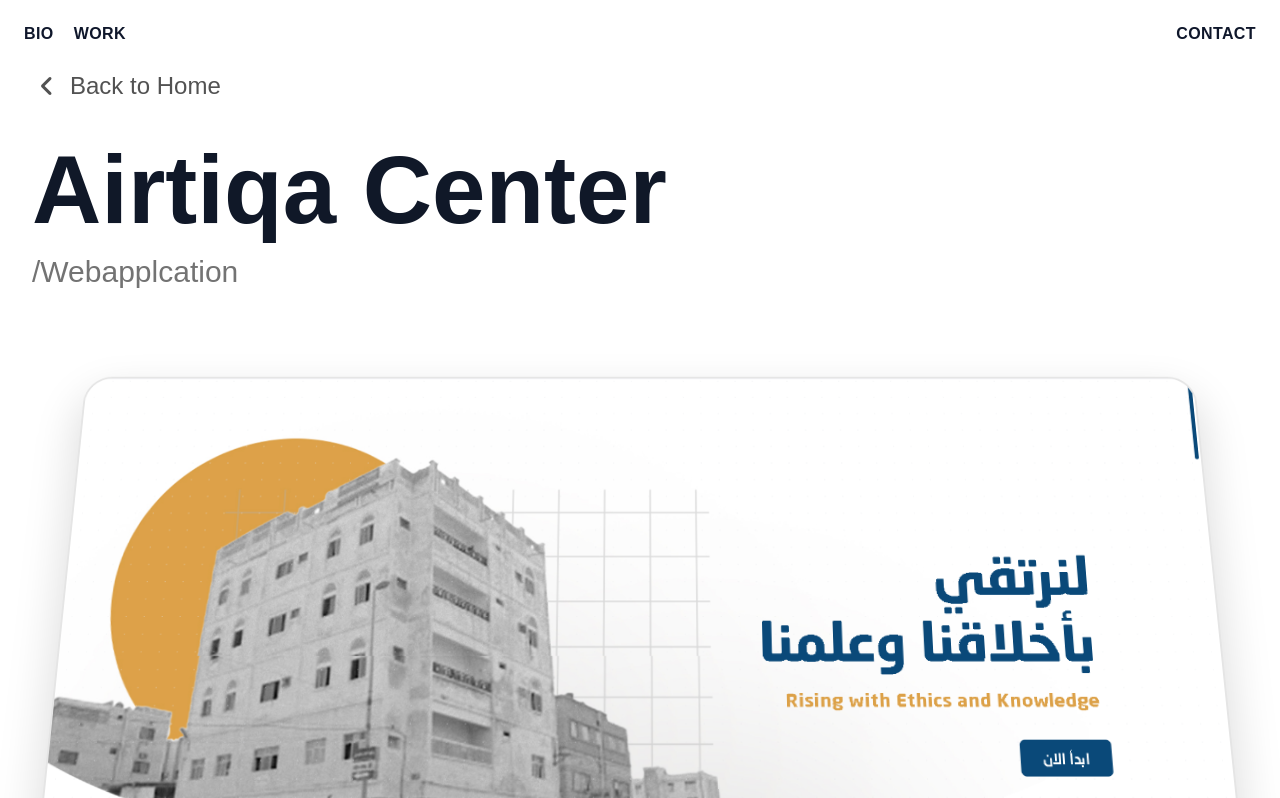
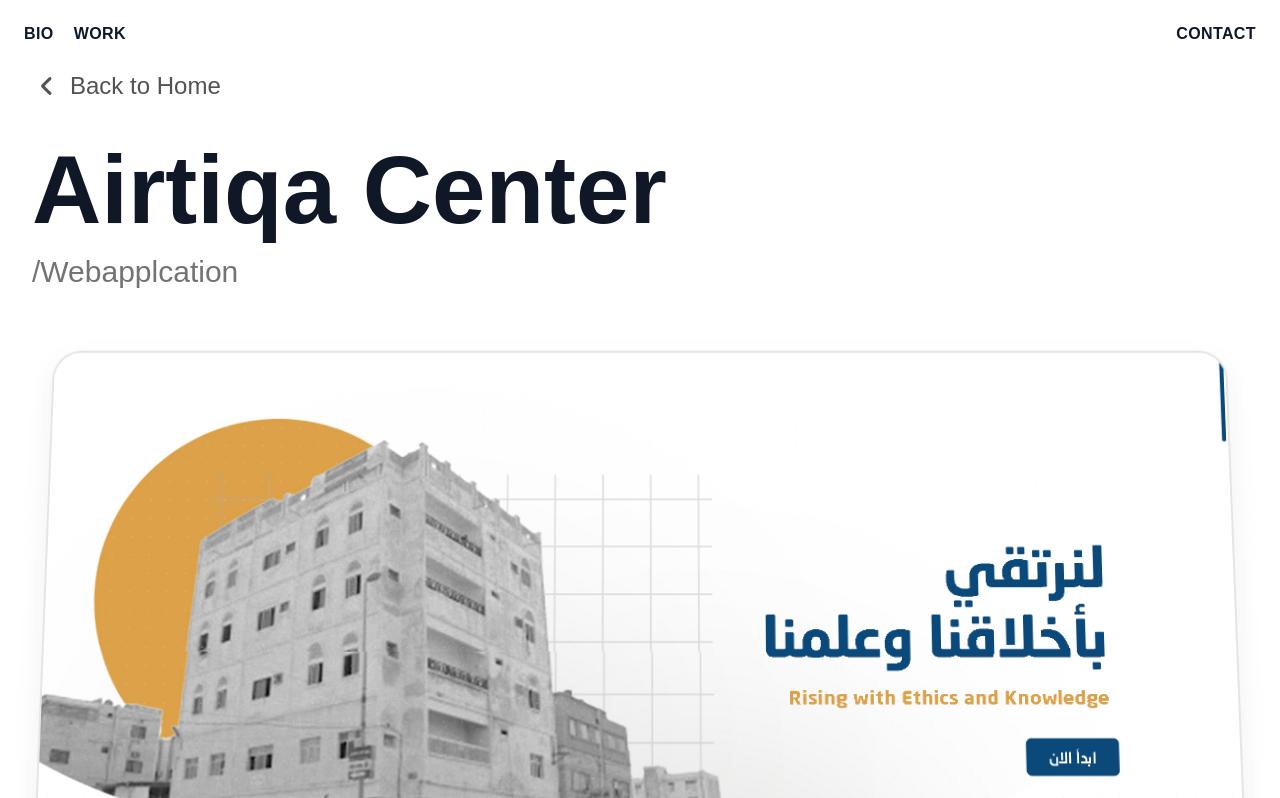
Before and after one commit to yasser8111/abdullahProtfolio, a React (Vite) app: page /project/1 in a window 1280 px wide. Shown: the part 34-832 px from the top of the page. Built offline with nearby package versions, Linux system fonts and the light colour scheme; a web font is replaced by a local one.

Commit message:
Soften shadow and add dynamic scroll-driven 3D tilt straightening

```diff
--- a/src/pages/ProjectDetails.jsx
+++ b/src/pages/ProjectDetails.jsx
@@ -1,4 +1,4 @@
-import React from "react";
+import React, { useState, useEffect, useRef } from "react";
 import { useParams, Link } from "react-router-dom";
 import Navbar from "../components/Navbar";
 import Button from "../components/Button";
@@ -8,6 +8,27 @@
 const ProjectDetails = () => {
   const { id } = useParams();
   const project = projects.find((p) => p.id === parseInt(id));
+
+  const containerRef = useRef(null);
+  const [rotateX, setRotateX] = useState(12);
+
+  useEffect(() => {
+    const handleScroll = () => {
+      if (!containerRef.current) return;
+      const rect = containerRef.current.getBoundingClientRect();
+      const windowHeight = window.innerHeight;
+
+      // Starts straightening at 50% height and becomes 0 at the top
+      const startScrollY = windowHeight * 0.5;
+      const progress = Math.max(0, Math.min(1, (rect.top - 100) / startScrollY));
+
+      setRotateX(progress * 12);
+    };
+
+    window.addEventListener("scroll", handleScroll);
+    handleScroll();
+    return () => window.removeEventListener("scroll", handleScroll);
+  }, []);
 
   if (!project) {
     return (
@@ -41,7 +62,11 @@
           </div>
 
           <div className="[perspective:1200px] w-full">
-            <div className="w-full h-[50vh] md:h-[70vh] rounded-[30px] overflow-hidden mb-4 md:mb-8 lg:mb-16 bg-black-100 border-2 border-black-200 snap [transform:rotateX(12deg)] origin-bottom shadow-[0_20px_50px_rgba(0,0,0,0.15)] transition-transform duration-500 hover:[transform:rotateX(6deg)]">
+            <div
+              ref={containerRef}
+              style={{ transform: `rotateX(${rotateX}deg)` }}
+              className="w-full h-[50vh] md:h-[70vh] rounded-[30px] overflow-hidden mb-4 md:mb-8 lg:mb-16 bg-black-100 border-2 border-black-200 snap origin-bottom shadow-[0_10px_30px_rgba(0,0,0,0.06)] transition-all duration-300 ease-out"
+            >
               <img
                 src={project.image}
                 alt={project.title}
```
